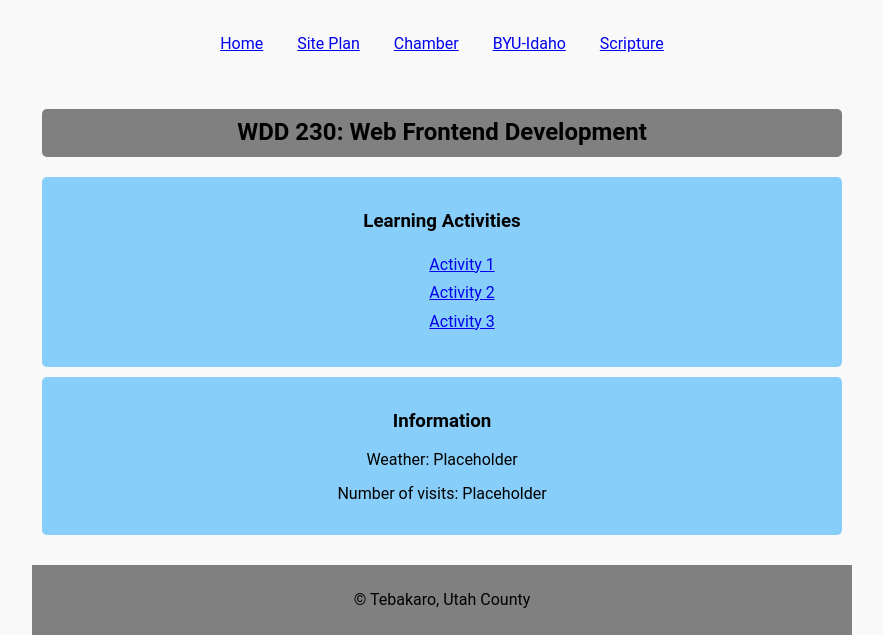
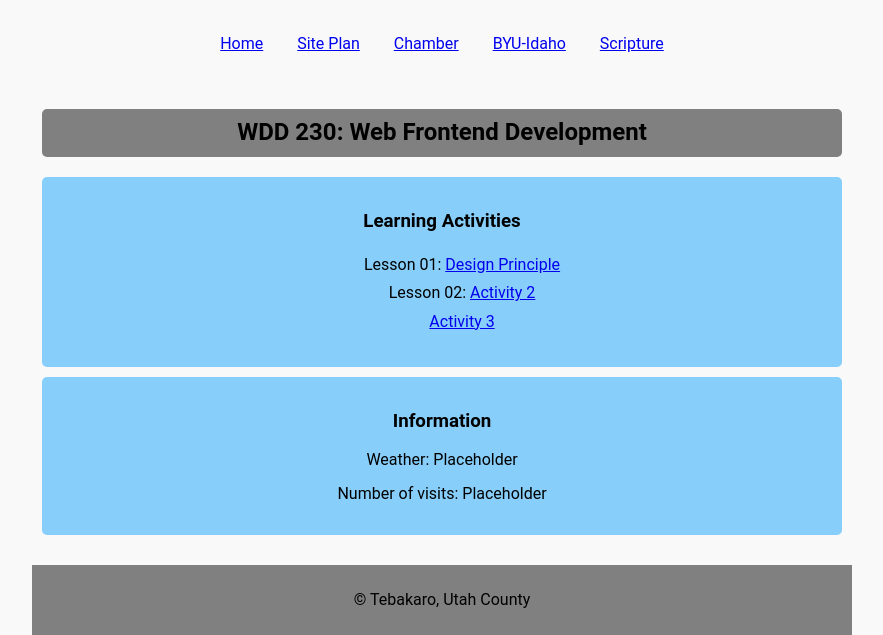
Before and after one commit to tebtione/wdd230, a plain HTML site: page index.html in a window 1280 px wide. Shown: the part 191-826 px from the top of the page, without its empty margins (198-1081 px from the left). Drawn offline with Linux system fonts and the light colour scheme.

Commit message:
Still working on it...

```diff
--- a/index.html
+++ b/index.html
@@ -39,8 +39,8 @@
         <section class="card">
             <h3>Learning Activities</h3>
             <ul>
-                <li><a href="#">Activity 1</a></li>
-                <li><a href="#">Activity 2</a></li>
+                <li>Lesson 01: <a href="lesson02/design-principles.html">Design Principle</a></li>
+                <li>Lesson 02: <a href="#">Activity 2</a></li>
                 <li><a href="#">Activity 3</a></li>
                 <!-- Add more activities as needed-->
             </ul>
```
